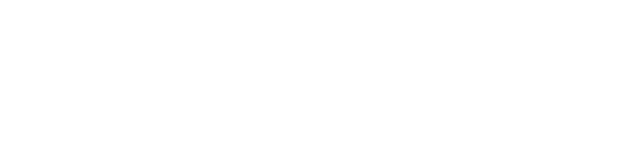
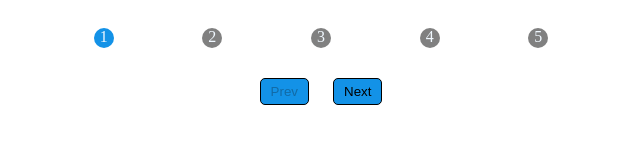
Before and after one commit to acciojob/progress-bar-Jamil-4khtar, a website: page main.html in a window 1280 px wide. Shown: the whole page, without its empty margins (319-959 px from the left). Drawn offline with Linux system fonts and the light colour scheme.

Commit message:
Assignment complete

```diff
--- a/main.html
+++ b/main.html
@@ -8,6 +8,17 @@
 
 <body>
 	<!-- the entire body must be written by student -->
+	<div class="container">
+		<div class="circle">1</div>
+		<div class="circle">2</div>
+		<div class="circle">3</div>
+		<div class="circle">4</div>
+		<div class="circle">5</div>
+	</div>
+	<div>
+		<button id="prev">Prev</button>
+		<button id="next">Next</button>
+	</div>
     <script type="text/javascript" src="./script.js">
 </script>
 
--- a/script.js
+++ b/script.js
@@ -1 +1,30 @@
 //your JS code here. If required.
+let s_circles = document.querySelectorAll(".circle");
+let s_next = document.getElementById("next")
+let s_prev = document.getElementById("prev")
+
+let current_activ = 0;
+s_circles[current_activ].classList.add("active");
+s_prev.disabled = true;
+
+s_next.addEventListener("click", () => {
+    s_circles[current_activ].classList.remove("active")
+    current_activ++;
+    s_circles[current_activ].classList.add("active");
+
+    if (current_activ === s_circles.length - 1) {
+        s_next.disabled = true
+    }
+    s_prev.disabled = false;
+})
+
+s_prev.addEventListener("click", () => {
+    s_circles[current_activ].classList.remove('active');
+    current_activ--;
+    s_circles[current_activ].classList.add("active");
+
+    if (current_activ === 0) {
+        s_prev.disabled = true
+    }
+    s_next.disabled = false;
+})
--- a/styles.css
+++ b/styles.css
@@ -1 +1,36 @@
 /*  your css code here. If applicable */
+body {
+    display: flex;
+    flex-direction: column;
+    justify-content: center;
+    align-items: center;
+}
+
+.container {
+    width: 50%;
+    display: flex;
+    justify-content: space-evenly;
+    align-items: center;
+    margin: 20px;
+}
+
+.circle {
+    width: 20px;
+    height: 20px;
+    color: aliceblue;
+    background-color: grey;
+    border-radius: 50%;
+    text-align: center;
+}
+.circle.active {
+    background-color: #1392e7;
+}
+
+#next, #prev {
+    margin: 10px;
+    padding: 5px 10px;
+    background-color: #1392e7;
+    border: 1px solid black;
+    border-radius: 5px;
+    cursor: pointer;
+  }
```
